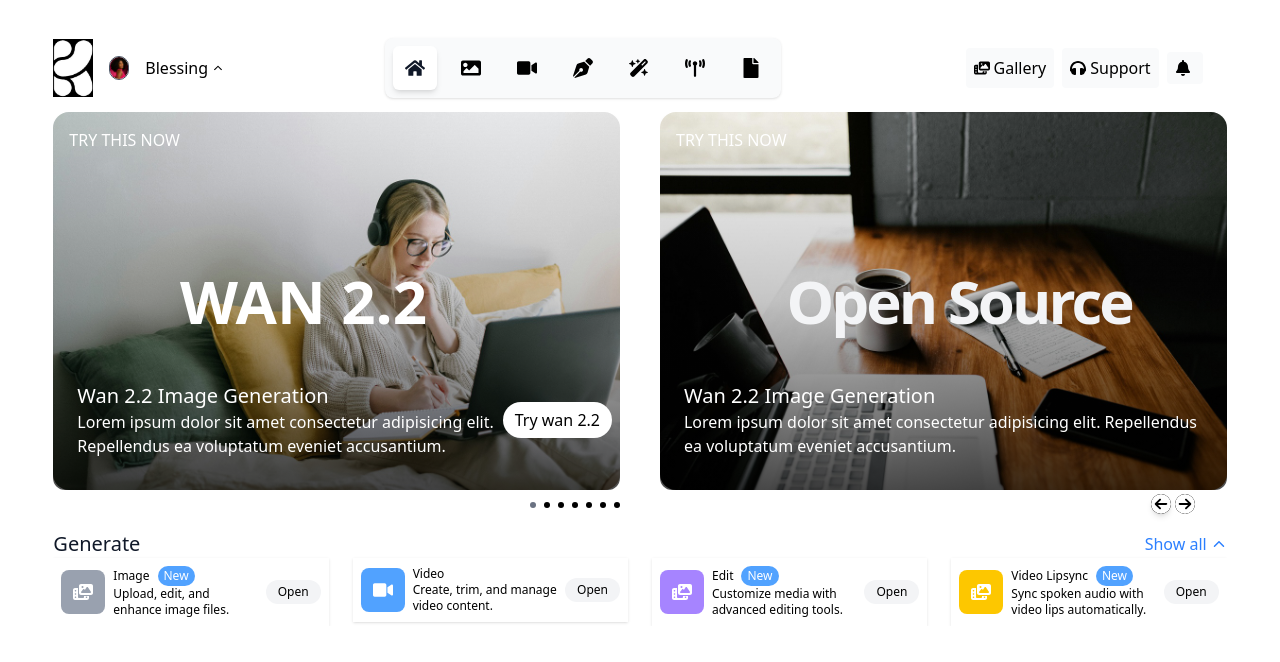
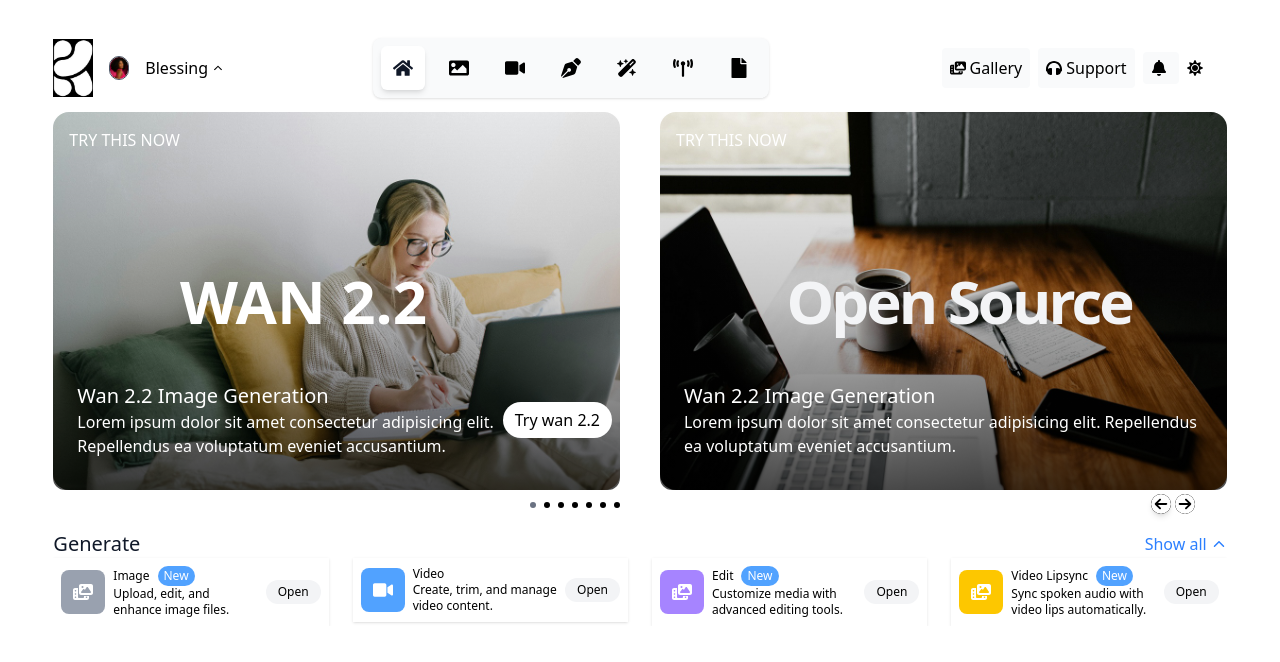
Before and after one commit to Soph-iee/cartolinks, a Next.js app: page / in a window 1280 px wide. Shown: the top 662 px of the page. Built offline with nearby package versions, Linux system fonts and the light colour scheme.

Commit message:
theme toggler visibility

```diff
--- a/app/components/navbuttons.tsx
+++ b/app/components/navbuttons.tsx
@@ -38,7 +38,7 @@ const Navbuttons = ({ activeNavBtn, setActiveNavBtn }: NavButtonsProps) => {
           </button>
         );
       })}
-      <div className="hidden lg:static">
+      <div className="hidden lg:flex">
         <ThemeToggle setActiveNavBtn={setActiveNavBtn} />
       </div>
     </menu>
```
